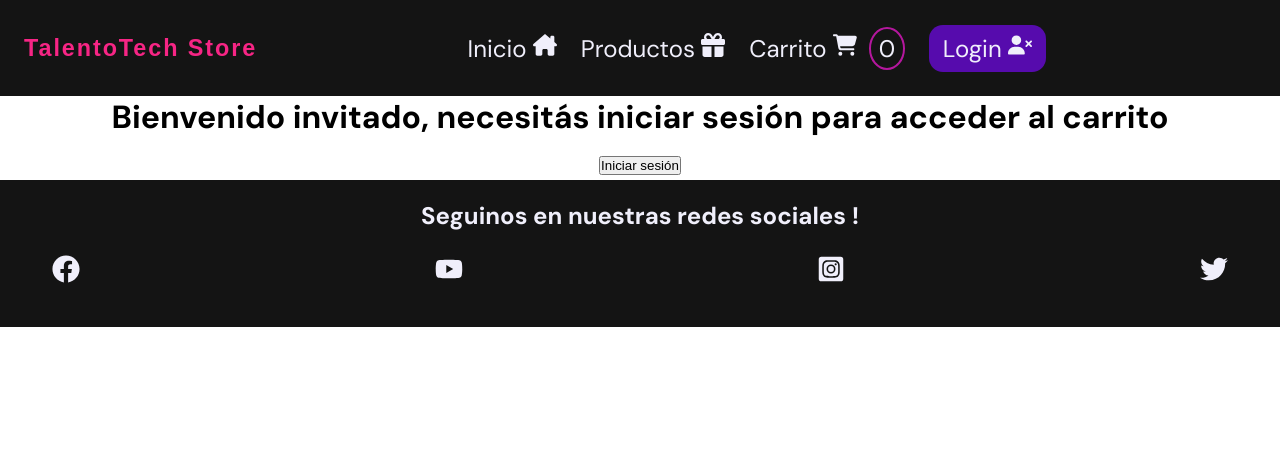
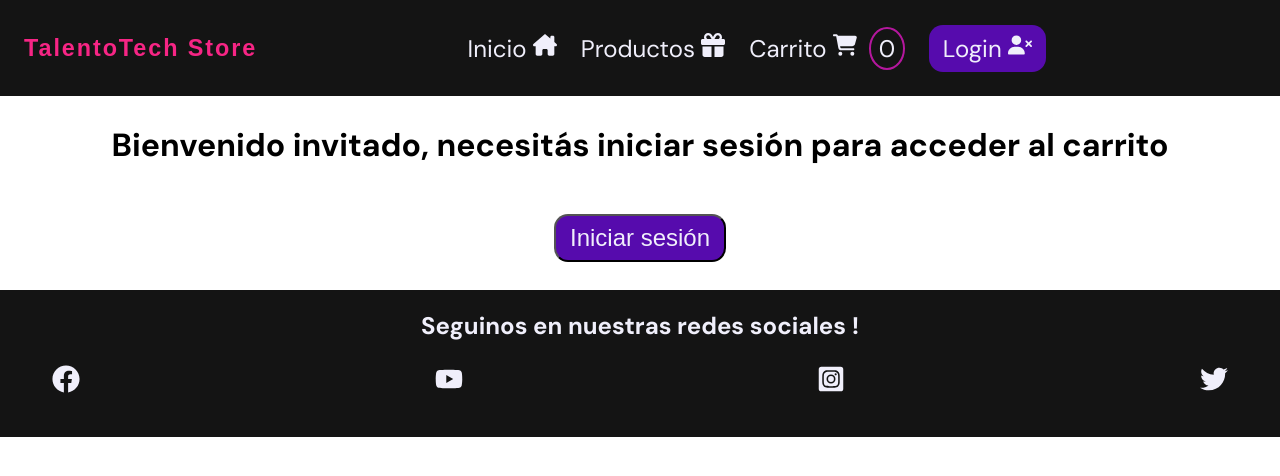
Before and after one commit to Carreira-Sabrina/preentrega-1, a React (Vite) app: page /login in a window 1280 px wide. Shown: the top 476 px of the page. Built offline with nearby package versions, Linux system fonts and the light colour scheme; a web font is replaced by a local one.

Commit message:
Se implementa login

```diff
--- a/src/pages/Carrito.jsx
+++ b/src/pages/Carrito.jsx
@@ -1,6 +1,9 @@
 import { useContext,useState,useEffect } from "react";
 //Css
 import "../styles/Carrito.css"
+
+//SweetAlert
+import Swal from 'sweetalert2'
 
 //Contexto
 import { ContextoCarrito } from "../context/ContextoCarrito";
@@ -53,9 +56,9 @@
             </section>
             <section className="display-checkout-carrito">
                     <h3>Resumen de tu compra</h3>
-                    <p>Total <span>{totalCarrito}</span></p>
-                    <button>Finalizar compra <span><FaCircleCheck /></span></button>
-                    <button>Vaciar carrito <span></span><FaCircleXmark /></button>
+                    <p>Total $ <span>{totalCarrito}</span></p>
+                    <button>Finalizar compra <span className="icono-btn-carrito icono-btn__comprar"><FaCircleCheck /></span></button>
+                    <button>Vaciar carrito <span className="icono-btn-carrito icono-btn__cancelar"><FaCircleXmark/> </span></button>
             </section>
 
 
--- a/src/pages/Login.jsx
+++ b/src/pages/Login.jsx
@@ -11,7 +11,7 @@
     const {usuarioLoggeado, setUsuarioLoggeado} = useContext(ContextoCarrito);
 
     return(
-        <main>
+        <main className="login-main">
             <h1>
                 Bienvenido
                 {
@@ -19,16 +19,14 @@
                                     : " invitado, necesitás iniciar sesión para acceder al carrito"
                 }
 
-            <section>
-                <button onClick={()=>setUsuarioLoggeado(!usuarioLoggeado)}>
-                    {
-                        usuarioLoggeado ? "Cerrar sesión"
-                                        : "Iniciar sesión"
-                    }
-                </button>
-            </section>
+            </h1>
+            <button className="btn-login" onClick={()=>setUsuarioLoggeado(!usuarioLoggeado)}>
+                {
+                    usuarioLoggeado ? "Cerrar sesión"
+                                    : "Iniciar sesión"
+                }
+            </button>
 
-            </h1>
         </main>
 
     )
--- a/src/styles/Carrito.css
+++ b/src/styles/Carrito.css
@@ -5,17 +5,42 @@
     gap: 1.5rem;
 }
 
-
-
 .display-checkout-carrito{
     margin:0 auto;
     box-shadow: rgba(50, 50, 93, 0.25) 0px 30px 60px -12px inset, rgba(0, 0, 0, 0.3) 0px 18px 36px -18px inset;
     padding: 1rem;
     border-radius: 10px;
+    display: flex;
+    flex-direction: column;
+}
+
+.display-checkout-carrito h3{
+    margin-bottom: 1.25rem;
 }
 
 .display-checkout-carrito button{
     padding: 10px 14px;
     border-radius: 10px;
     font-family: inherit;
+    margin-bottom: 1.5rem;
+    margin-top: 1.5rem;
+    font-size: 1.25rem;
+    display: inline-flex;
+    align-items: center;
+    justify-content: space-around;
+    gap: 0.75rem;
 }
+
+
+.icono-btn-carrito{
+    display: flex;
+    align-items: center;
+}
+
+.icono-btn__comprar{
+    color: green;
+}
+
+.icono-btn__cancelar{
+    color: red;
+}
--- a/src/styles/Login.css
+++ b/src/styles/Login.css
@@ -0,0 +1,9 @@
+
+.login-main{
+    margin: 0 auto;
+    padding: 1.75rem;
+}
+
+.login-main h1{
+    padding-bottom: 3rem;
+}
```
